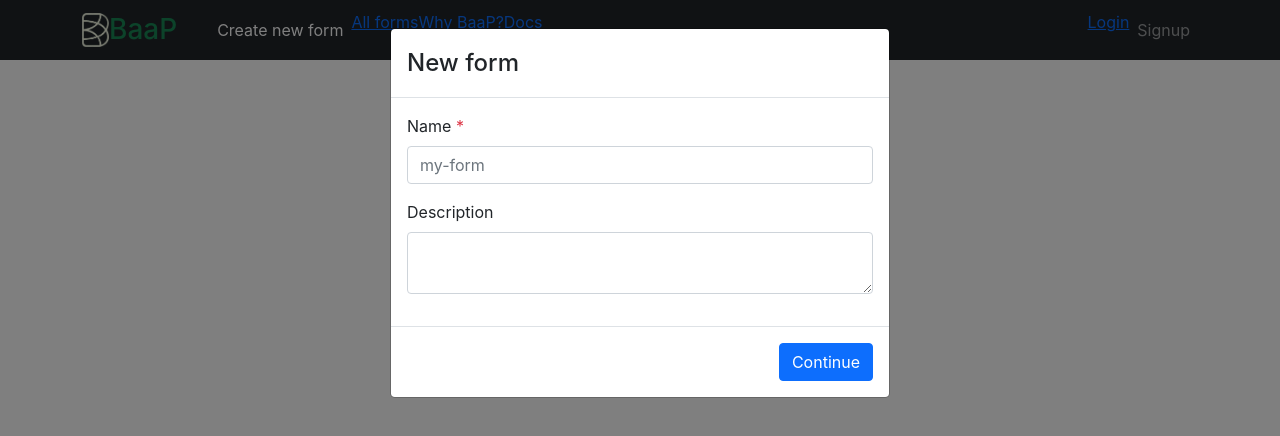
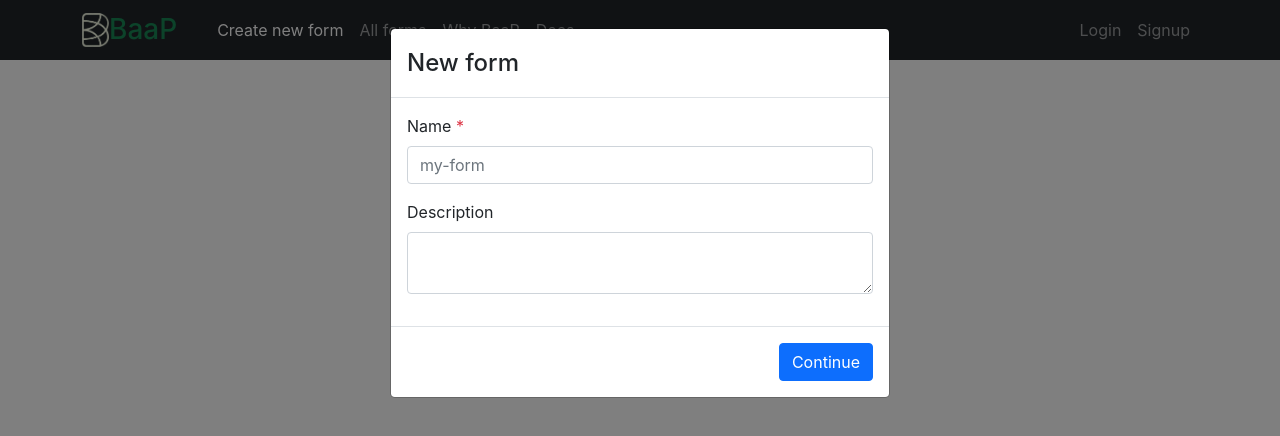
Before and after one commit to backend-as-a-platform/frontend_legacy, a React (Vite) app: page /forms/new in a window 1280 px wide. Shown: the top 436 px of the page. Built offline with nearby package versions, Linux system fonts and the light colour scheme; no server answers.

Commit message:
fix side effects

```diff
--- a/src/components/app.jsx
+++ b/src/components/app.jsx
@@ -1,6 +1,7 @@
 import { Component } from 'react';
 import { Container } from 'react-bootstrap';
 import { Route, Routes } from 'react-router-dom';
+import Home from '.';
 import Navbar from './nav-bar';
 import FormBuilder from './form/form-builder';
 import ListForms from './form/list-forms';
@@ -18,7 +19,7 @@ export default class App extends Component {
         <Navbar />
         <Container className="mt-5">
           <Routes>
-            <Route path="/" />
+            <Route path="/" element={<Home />} />
             <Route path="/forms/new" element={<FormBuilder />} />
             <Route
               path="/forms/:id"
--- a/src/components/nav-bar.jsx
+++ b/src/components/nav-bar.jsx
@@ -19,7 +19,7 @@ const Navbar = () => {
           <Nav className="me-auto">
             <Link
               className={`nav-link${
-                location.pathname === '/forms/new' ? ' active' : null
+                location.pathname === '/forms/new' ? ' active' : ''
               }`}
               to="/forms/new"
             >
@@ -27,7 +27,7 @@ const Navbar = () => {
             </Link>
             <Link
               className={`nav-link${
-                location.pathname === '/forms' ? ' active' : null
+                location.pathname === '/forms' ? ' active' : ''
               }`}
               to="/forms"
             >
@@ -35,15 +35,15 @@ const Navbar = () => {
             </Link>
             <Link
               className={`nav-link${
-                location.pathname === '/about' ? ' active' : null
+                location.pathname === '/about' ? ' active' : ''
               }`}
               to="/about"
             >
-              Why BaaP?
+              Why BaaP
             </Link>
             <Link
               className={`nav-link${
-                location.pathname === '/docs' ? ' active' : null
+                location.pathname === '/docs' ? ' active' : ''
               }`}
               to="/docs"
             >
@@ -53,7 +53,7 @@ const Navbar = () => {
           <Nav>
             <Link
               className={`nav-link${
-                window.location.pathname === '/login' ? ' active' : null
+                window.location.pathname === '/login' ? ' active' : ''
               }`}
               to="/login"
             >
--- a/src/css/app.css
+++ b/src/css/app.css
@@ -26,29 +26,25 @@ h1 {
   align-items: center;
   position: absolute;
   top: 20%;
-
   color: #1a875b;
   right: 50%;
   left: 50%;
   font-weight: bolder;
   font-size: 9rem;
   font-family: 'Poppins', sans-serif;
-
 }
 
 @keyframes slidein {
   from {
     font-size: 10rem;
     letter-spacing: 1cm;
-
   }
   to {
     letter-spacing: normal;
-
   }
 }
 
-.btnstart{
+.btnstart {
   display: flex;
   flex-direction: column;
   align-items: center;
@@ -61,11 +57,9 @@ h1 {
   right: 50%;
   margin-top: 5%;
   width: 20%;
+  font-size: 16px;
+}
 
-  font-size: 16px;
-
-
-}
 .side {
   display: flex;
   flex-direction: column;
@@ -77,6 +71,7 @@ h1 {
   color: rgb(88, 95, 90);
   font-family: 'Poppins', sans-serif;
 }
+
 .paragraph {
   display: block;
   flex-direction: column;
@@ -84,31 +79,34 @@ h1 {
   position: absolute;
   color: rgb(88, 88, 88);
   margin-right: 15%;
-  margin-left: 15%;             /* 2 */
+  margin-left: 15%;
   top: 50%;
   font-weight: 280;
-  font-size: 2rem ;
-
-
+  font-size: 2rem;
   font-family: 'Poppins', sans-serif;
 }
+
 .paragraph .option {
   line-height: 50px;
   overflow: hidden;
 }
+
 .option li {
   list-style: none;
   animation: slide 12s steps(4) infinite;
 }
+
 @keyframes slide {
   100% {
     top: -360px;
   }
 }
+
 .option li span {
   position: relative;
   margin: 5px 0;
 }
+
 .option li span:after {
   content: '';
   position: absolute;
@@ -119,6 +117,7 @@ h1 {
   border-left: 2px solid rgb(47, 134, 69);
   animation: typing 3s steps(10) infinite;
 }
+
 @keyframes typing {
   40%,
   60% {
@@ -128,7 +127,14 @@ h1 {
     left: 0;
   }
 }
-.show { display: block; transition: 800ms; opacity: 1;
+
+.show {
+  display: block;
+  transition: 800ms;
+  opacity: 1;
 }
-.show.active { transform: translateY (100px) scale (0) rotateY (180deg); opacity: 0;
+
+.show.active {
+  transform: translateY (100px) scale (0) rotateY (180deg);
+  opacity: 0;
 }
```
Also changed, not shown: src/components/home.jsx (renamed from src/components/index.jsx, +4 -5 lines).
